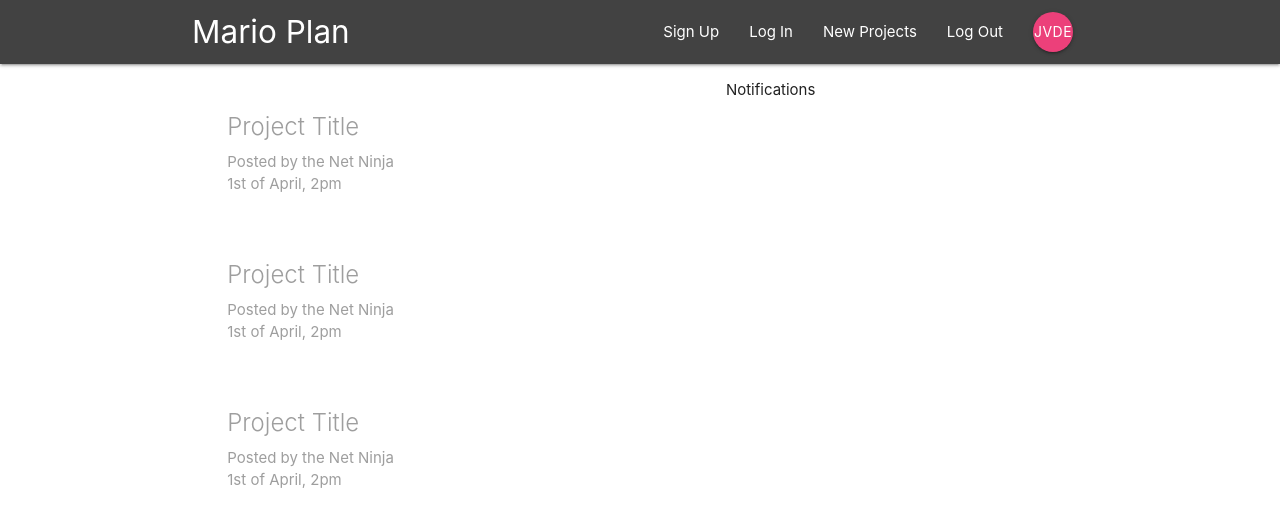
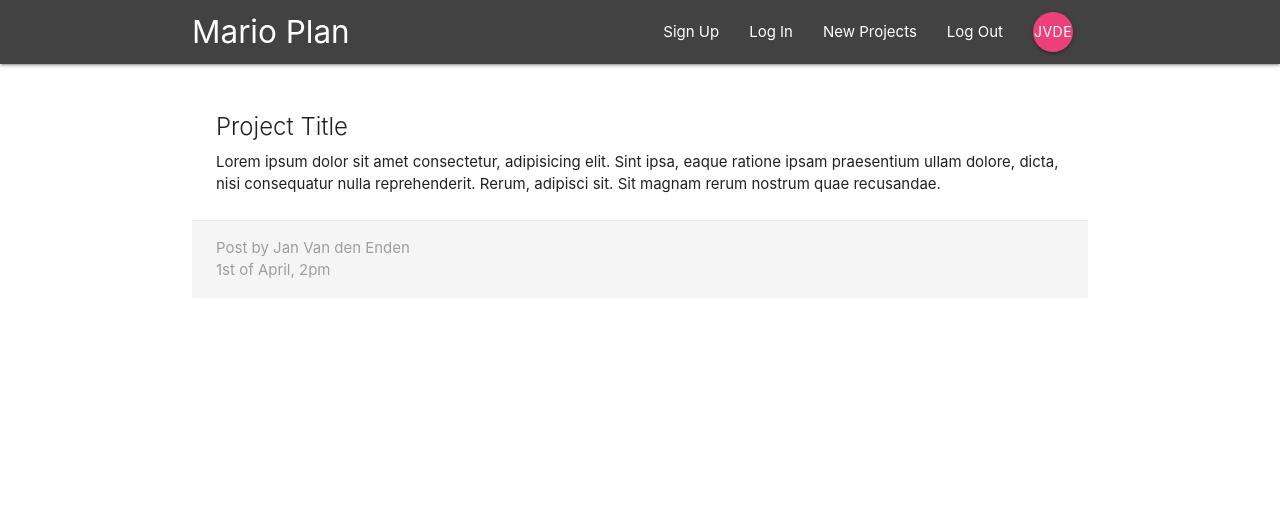
Before and after one commit to janvandenenden/react-firebase, a React (Create React App) app in the folder react-firebase/: page /project/1 in a window 1280 px wide. Shown: the top 526 px of the page. Built offline with nearby package versions, Linux system fonts and the light colour scheme.

Commit message:
add ProjectDetails component and Route

```diff
--- a/react-firebase/src/App.js
+++ b/react-firebase/src/App.js
@@ -7,7 +7,10 @@
 // When we want to use a component that we created we need to import it.
 import Navbar from './components/layout/Navbar.js';
 import Dashboard from './components/dashboard/Dashboard.js';
-// We use a route for the Dashboard as it shouldn't be showed on all pages. The Switch-component ensures that the component is only shown on the first matching route.
+// We use a route for the Dashboard as it shouldn't be showed on all pages.
+// The Switch-component ensures that the component is only shown on the first matching route.
+// The Route exact path means it has to be an exact match
+import ProjectDetails from './components/projects/ProjectDetails'
 
 class App extends Component {
   render() {
@@ -16,7 +19,8 @@
       <div className="App">
         <Navbar />
         <Switch>
-          <Route path='/' component={Dashboard} />
+          <Route exact path='/' component={Dashboard} />
+          <Route path='/project/:id' component={ProjectDetails} />
         </Switch>
       </div>
       </BrowserRouter>
--- a/react-firebase/src/components/projects/ProjectDetails.js
+++ b/react-firebase/src/components/projects/ProjectDetails.js
@@ -0,0 +1,20 @@
+import React from 'react';
+
+const ProjectDetails = () => {
+  return (
+    <div className="container section project-details">
+        <div className="card z-depth-0">
+            <div className="card-content">
+                <span className="card-title">Project Title</span>
+                <p>Lorem ipsum dolor sit amet consectetur, adipisicing elit. Sint ipsa, eaque ratione ipsam praesentium ullam dolore, dicta, nisi consequatur nulla reprehenderit. Rerum, adipisci sit. Sit magnam rerum nostrum quae recusandae.</p>
+            </div>
+            <div className="card-action grey lighten-4 grey-text">
+                <div>Post by Jan Van den Enden</div>
+                <div>1st of April, 2pm</div>
+            </div>
+        </div>
+    </div>
+  )
+}
+
+export default ProjectDetails
```
